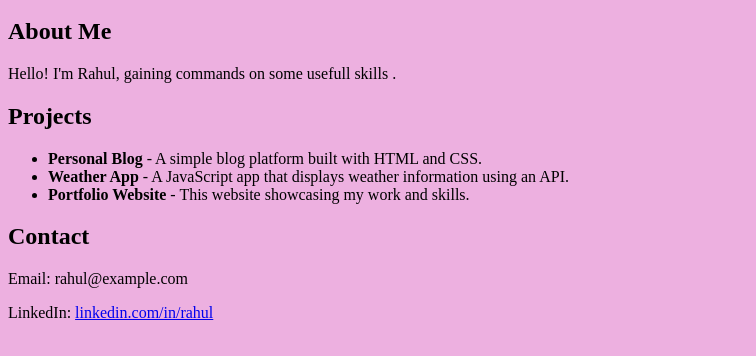
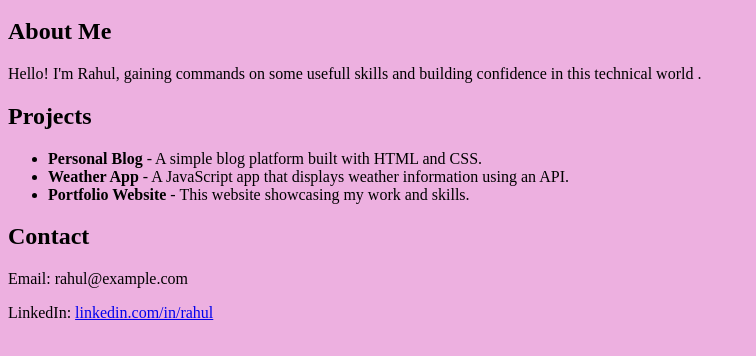
Before and after one commit to Rahul-1676/WEB-DEV, a plain HTML site: page portfolio/Portfolio.html in a window 1280 px wide. Shown: the part 136-492 px from the top of the page, without its empty margins (0-756 px from the left). Drawn offline with Linux system fonts and the light colour scheme.

Commit message:
added comment

```diff
--- a/portfolio/Portfolio.html
+++ b/portfolio/Portfolio.html
@@ -18,7 +18,7 @@
 
     <section>
         <h2>About Me</h2>
-        <p>Hello! I'm Rahul, gaining commands on some usefull skills .</p>
+        <p>Hello! I'm Rahul, gaining commands on some usefull skills and building confidence in this technical world .</p>
     </section>
 
     <section id="projects">
```
